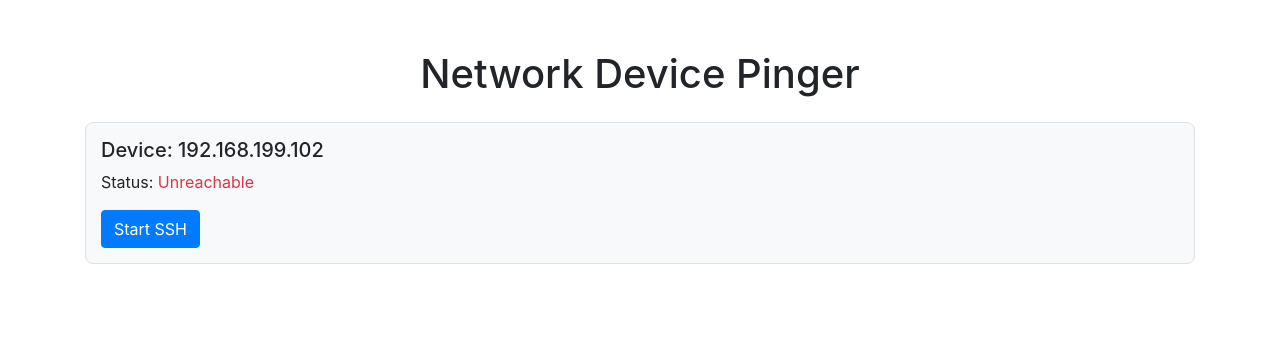
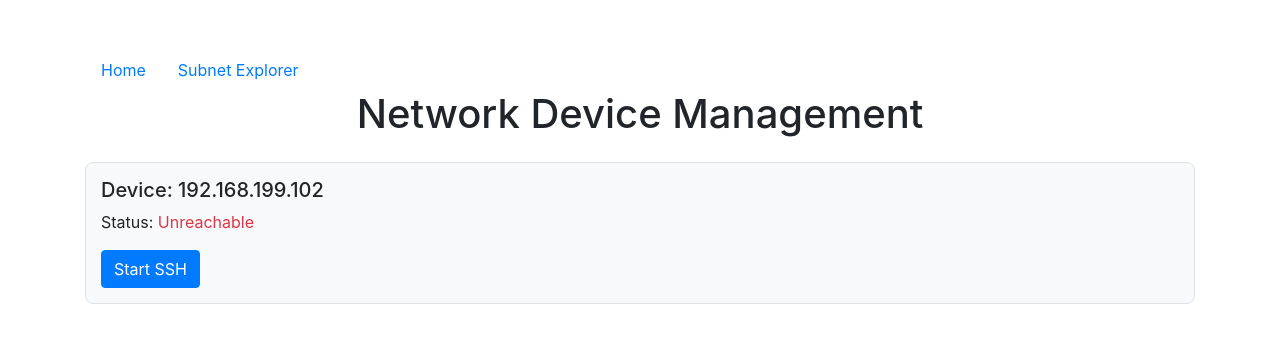
Before and after one commit to renginhelin/NetworkMonitoring2024, a Flask app: page / in a window 1280 px wide. Shown: the top 343 px of the page. Run offline with Flask 3, Linux system fonts and the light colour scheme; some libraries are stand-ins or nearby versions.

Commit message:
Subnet Explorer sayfası eklendi

```diff
--- a/ping website/templates/index.html
+++ b/ping website/templates/index.html
@@ -62,7 +62,18 @@
 </head>
 <body>
     <div class="container">
-        <h1 class="text-center">Network Device Pinger</h1>
+        <nav>
+            <ul class="nav">
+                <li class="nav-item">
+                    <a class="nav-link" href="/">Home</a>
+                </li>
+                <li class="nav-item">
+                    <a class="nav-link" href="/broadcast">Subnet Explorer</a>
+                </li>
+            </ul>
+        </nav>
+
+        <h1 class="text-center">Network Device Management</h1>
         <div id="devices-container" class="mt-4">
             <!-- Device cards will be populated here -->
         </div>
```
